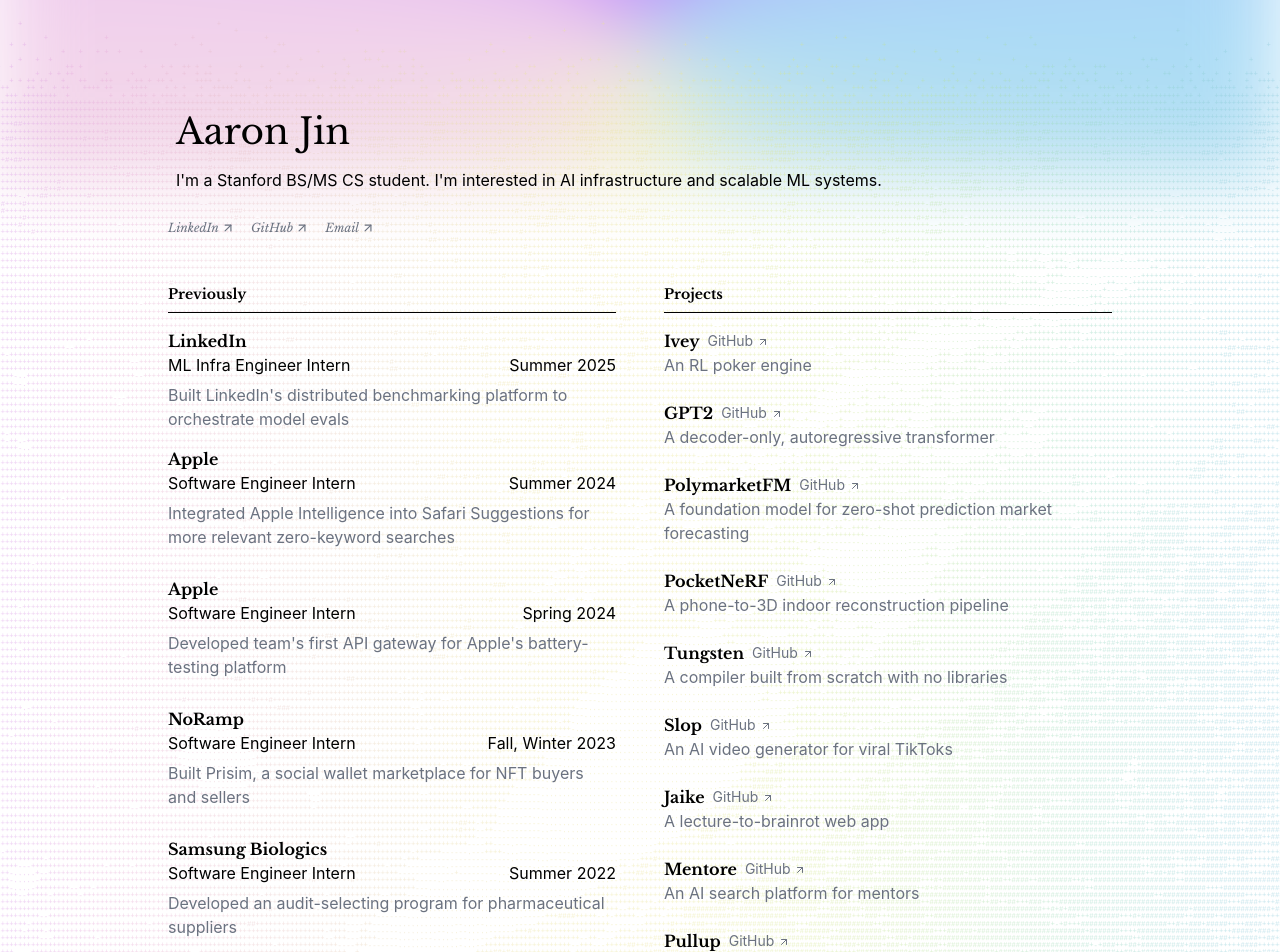
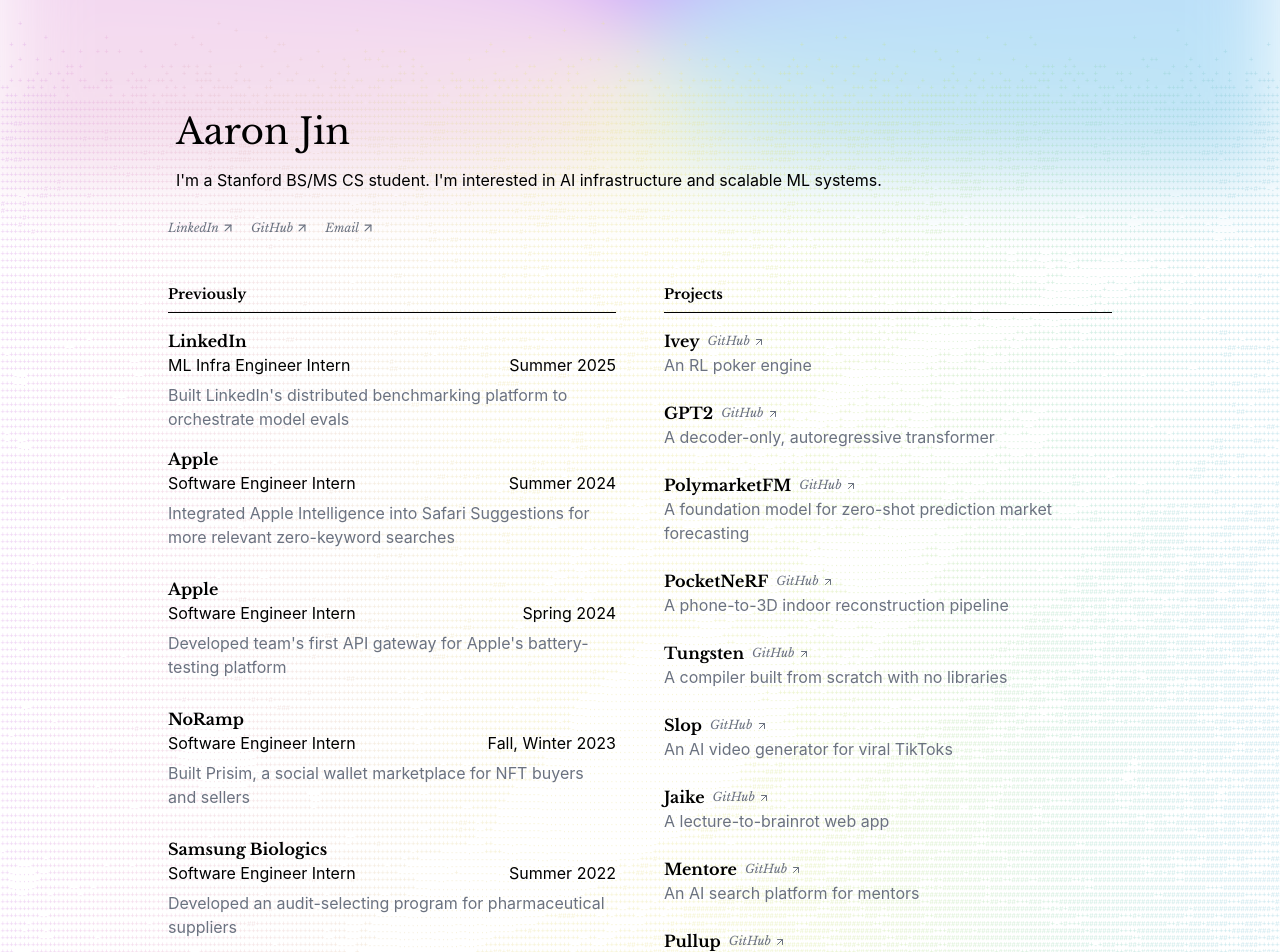
Before and after one commit to aaronkjin/personal, a Next.js app: page / in a window 1280 px wide. Shown: the top 952 px of the page. Built offline with nearby package versions, Linux system fonts and the light colour scheme.

Commit message:
last bits

```diff
--- a/pages/index.js
+++ b/pages/index.js
@@ -207,7 +207,7 @@ export default function Home() {
                         href="https://github.com/aaronkjin/ivey"
                         target="_blank"
                         rel="noopener noreferrer"
-                        className="text-sm text-gray-500 hover:underline"
+                        className="font-baskerville italic text-[10px] tablet:text-xs text-gray-500 hover:text-black transition-colors duration-200"
                       >
                         GitHub <ExternalLinkIcon />
                       </a>
@@ -227,7 +227,7 @@ export default function Home() {
                         href="https://github.com/aaronkjin/gpt2"
                         target="_blank"
                         rel="noopener noreferrer"
-                        className="text-sm text-gray-500 hover:underline"
+                        className="font-baskerville italic text-[10px] tablet:text-xs text-gray-500 hover:text-black transition-colors duration-200"
                       >
                         GitHub <ExternalLinkIcon />
                       </a>
@@ -247,7 +247,7 @@ export default function Home() {
                         href="https://github.com/aaronkjin/polymarketfm"
                         target="_blank"
                         rel="noopener noreferrer"
-                        className="text-sm text-gray-500 hover:underline"
+                        className="font-baskerville italic text-[10px] tablet:text-xs text-gray-500 hover:text-black transition-colors duration-200"
                       >
                         GitHub <ExternalLinkIcon />
                       </a>
@@ -268,7 +268,7 @@ export default function Home() {
                         href="https://github.com/aaronkjin/pocketnerf"
                         target="_blank"
                         rel="noopener noreferrer"
-                        className="text-sm text-gray-500 hover:underline"
+                        className="font-baskerville italic text-[10px] tablet:text-xs text-gray-500 hover:text-black transition-colors duration-200"
                       >
                         GitHub <ExternalLinkIcon />
                       </a>
@@ -288,7 +288,7 @@ export default function Home() {
                         href="https://github.com/aaronkjin/tungsten"
                         target="_blank"
                         rel="noopener noreferrer"
-                        className="text-sm text-gray-500 hover:underline"
+                        className="font-baskerville italic text-[10px] tablet:text-xs text-gray-500 hover:text-black transition-colors duration-200"
                       >
                         GitHub <ExternalLinkIcon />
                       </a>
@@ -308,7 +308,7 @@ export default function Home() {
                         href="https://github.com/aaronkjin/slop"
                         target="_blank"
                         rel="noopener noreferrer"
-                        className="text-sm text-gray-500 hover:underline"
+                        className="font-baskerville italic text-[10px] tablet:text-xs text-gray-500 hover:text-black transition-colors duration-200"
                       >
                         GitHub <ExternalLinkIcon />
                       </a>
@@ -328,7 +328,7 @@ export default function Home() {
                         href="https://github.com/aaronkjin/jaike"
                         target="_blank"
                         rel="noopener noreferrer"
-                        className="text-sm text-gray-500 hover:underline"
+                        className="font-baskerville italic text-[10px] tablet:text-xs text-gray-500 hover:text-black transition-colors duration-200"
                       >
                         GitHub <ExternalLinkIcon />
                       </a>
@@ -348,7 +348,7 @@ export default function Home() {
                         href="https://github.com/aaronkjin/mentore"
                         target="_blank"
                         rel="noopener noreferrer"
-                        className="text-sm text-gray-500 hover:underline"
+                        className="font-baskerville italic text-[10px] tablet:text-xs text-gray-500 hover:text-black transition-colors duration-200"
                       >
                         GitHub <ExternalLinkIcon />
                       </a>
@@ -368,7 +368,7 @@ export default function Home() {
                         href="https://github.com/aaronkjin/pullup"
                         target="_blank"
                         rel="noopener noreferrer"
-                        className="text-sm text-gray-500 hover:underline"
+                        className="font-baskerville italic text-[10px] tablet:text-xs text-gray-500 hover:text-black transition-colors duration-200"
                       >
                         GitHub <ExternalLinkIcon />
                       </a>
@@ -388,7 +388,7 @@ export default function Home() {
                         href="https://github.com/aaronkjin/jonin"
                         target="_blank"
                         rel="noopener noreferrer"
-                        className="text-sm text-gray-500 hover:underline"
+                        className="font-baskerville italic text-[10px] tablet:text-xs text-gray-500 hover:text-black transition-colors duration-200"
                       >
                         GitHub <ExternalLinkIcon />
                       </a>
--- a/styles/globals.css
+++ b/styles/globals.css
@@ -18,7 +18,7 @@ body {
   top: -120px;
   height: 300px;
   width: 100vw;
-  opacity: 0.5;
+  opacity: 0.4;
   filter: blur(40px);
   background: conic-gradient(
     from 0deg,
```
